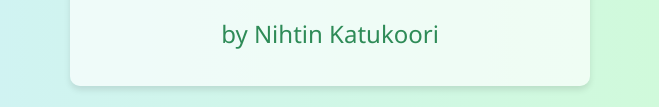
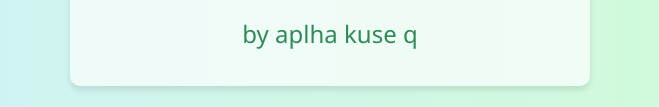
Before and after one commit to nithinkatukoori/AWS_Code_Pipeline, a plain HTML site: page index.html in a window 1280 px wide. Shown: the part 415-522 px from the top of the page, without its empty margins (310-969 px from the left). Drawn offline with Linux system fonts and the light colour scheme.

Commit message:
Update index.html

```diff
--- a/index.html
+++ b/index.html
@@ -41,7 +41,7 @@
 <body>
   <div class="highlight">
     <h1>AWS CI/CD Pipeline</h1>
-    <h2>by Nihtin Katukoori</h2>
+    <h2>by aplha kuse  q</h2>
   </div>
 </body>
 </html>
```
